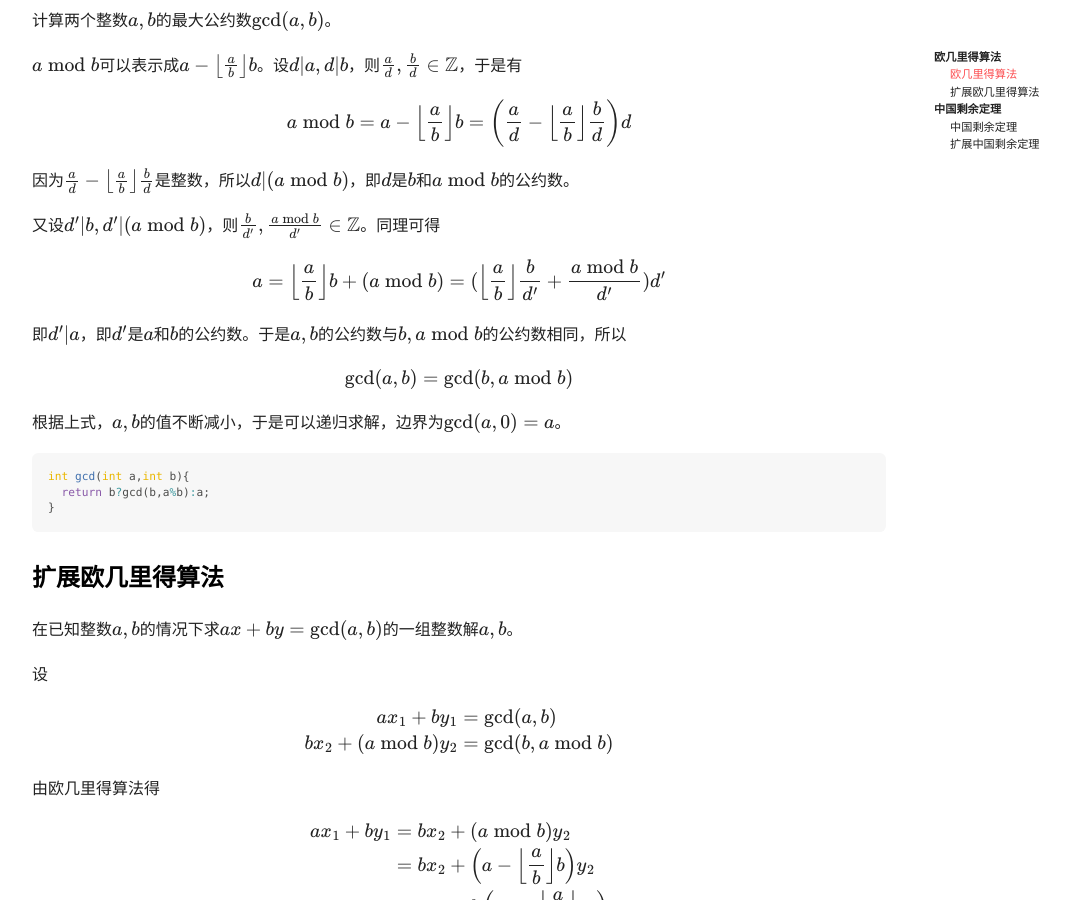
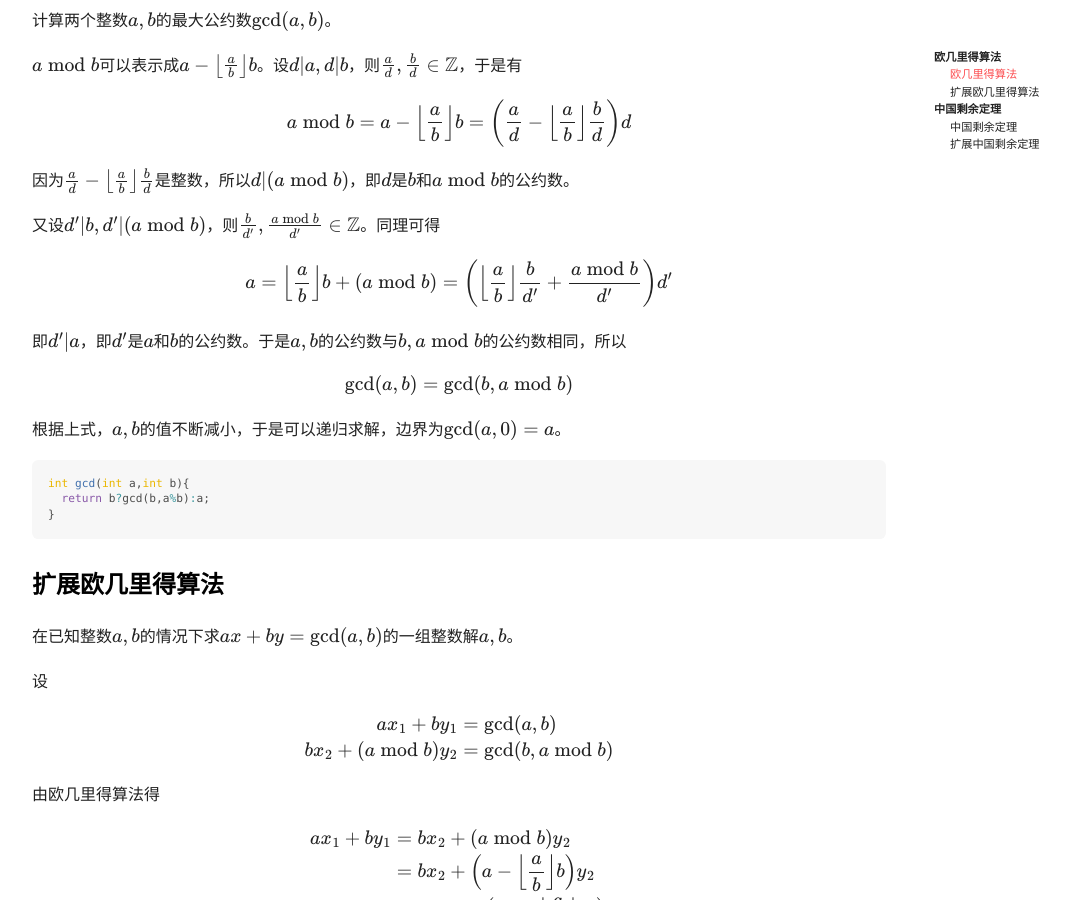
Before and after one commit to P-Henning/P-Henning.github.io, a Jekyll site: the page built from _posts/2018-09-25-gcd-and-crt.md, in a window 1280 px wide and 900 px high, scrolled down 405 px. Shown: the whole window, without its empty margins (71-1141 px from the left). Built offline with Jekyll 4.4.1, drawn with Linux system fonts in a browser that asks for light colours; nearby versions of some CDN libraries; formulas are drawn with MathJax 3; comment, search, counter and statistics services are not loaded.

Commit message:
Update 2018-09-25-gcd-and-crt.md

```diff
--- a/_posts/2018-09-25-gcd-and-crt.md
+++ b/_posts/2018-09-25-gcd-and-crt.md
@@ -22,7 +22,7 @@ $$a\bmod b=a-\left\lfloor\frac ab\right\rfloor b=\left(\frac ad-\left\lfloor\fra
 
 又设$d'\vert b,d'\vert(a\bmod b)$，则$\frac b{d'},\frac{a\bmod b}{d'}\in \mathbb Z$。同理可得
 
-$$a=\left\lfloor\frac ab\right\rfloor b+(a\bmod b)=(\left\lfloor\frac ab\right\rfloor\frac b{d'}+\frac{a\bmod b}{d'})d'$$
+$$a=\left\lfloor\frac ab\right\rfloor b+(a\bmod b)=\left(\left\lfloor\frac ab\right\rfloor\frac b{d'}+\frac{a\bmod b}{d'}\right)d'$$
 
 即$d'\vert a$，即$d'$是$a$和$b$的公约数。于是$a,b$的公约数与$b,a\bmod b$的公约数相同，所以
 
```
